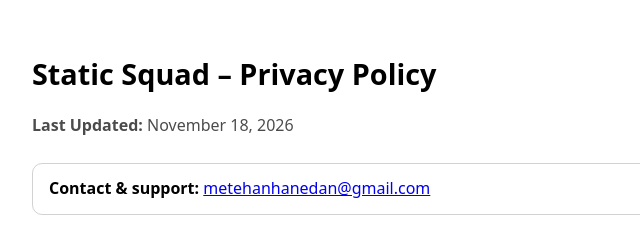
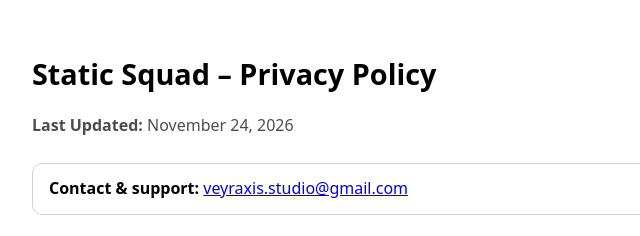
Before and after one commit to metehanhanedan/signal-lost-privacy-policy, a plain HTML site: page index.html in a window 1280 px wide. Shown: the top 236 px of the page, 256-896 px from the left. Drawn offline with Linux system fonts and the light colour scheme.

Commit message:
İletişim e-postası stüdyo adresine taşındı (veyraxis.studio@gmail.com)
Kişisel e-posta yerine stüdyo e-postası; Last Updated tarihi güncellendi.

Co-Authored-By: Claude Opus 5.5 <noreply@anthropic.com>
Claude-Session: https://claude.ai/code/session_01Hejmz1rx9in5VceSimRR7s

```diff
--- a/index.html
+++ b/index.html
@@ -23,10 +23,10 @@
      Lobi oyuncu verisi: ad (pilot), karakter, hazir, elo, mmr (AgServis.OyuncuVerisi). Kayit Android Auto Backup kapsaminda. -->
 
 <h1>Static Squad – Privacy Policy</h1>
-<p class="muted"><strong>Last Updated:</strong> November 18, 2026</p>
+<p class="muted"><strong>Last Updated:</strong> November 24, 2026</p>
 
 <div class="contact">
-  <strong>Contact &amp; support:</strong> <a href="mailto:metehanhanedan@gmail.com">metehanhanedan@gmail.com</a>
+  <strong>Contact &amp; support:</strong> <a href="mailto:veyraxis.studio@gmail.com">veyraxis.studio@gmail.com</a>
 </div>
 
 <p>This Privacy Policy explains how Static Squad ("the Game", "we", "our", or "us") handles user information on Android devices.</p>
@@ -90,7 +90,7 @@
 <h3 id="delete-data">How to request deletion of your data (Static Squad, developer Metehan Hanedan)</h3>
 <ol>
   <li>If you played ranked Duels, open the Game and go to <strong>Game Modes › Duel 1v1 › Leaderboard</strong>. Note the name shown under <strong>"Shown as"</strong>.</li>
-  <li>Email <a href="mailto:metehanhanedan@gmail.com">metehanhanedan@gmail.com</a> with the subject <strong>"Static Squad data deletion"</strong>. Include that name if you have one. You do not need to send any other personal information.</li>
+  <li>Email <a href="mailto:veyraxis.studio@gmail.com">veyraxis.studio@gmail.com</a> with the subject <strong>"Static Squad data deletion"</strong>. Include that name if you have one. You do not need to send any other personal information.</li>
   <li>We delete your leaderboard entry and the data linked to your anonymous player ID in Unity Gaming Services within 30 days, and we reply to confirm.</li>
 </ol>
 <p>What is deleted: the leaderboard entry (name, rating, pilot) and the Unity Authentication player record linked to it. What we cannot delete ourselves: your Google Play order history, which you manage in your Google account; anonymous crash reports that cannot be tied to you, which remain under Unity's retention settings; and data processed by Unity In-App Purchasing, for which we pass your request on to Unity where a deletion mechanism is available (you can also contact Unity directly as described in its privacy policy). Your game progress is stored on your device, not with us; you can delete it yourself at any time by clearing the Game's app data or uninstalling the Game. If Android device backup is on, a copy may also exist in your own Google account backup (see section 2), which you manage in your Google account settings.</p>
@@ -102,7 +102,7 @@
 <p>Connections to Unity Gaming Services and Google Play are encrypted in transit.</p>
 
 <h2>11. Contact</h2>
-<p>Email: <a href="mailto:metehanhanedan@gmail.com">metehanhanedan@gmail.com</a></p>
+<p>Email: <a href="mailto:veyraxis.studio@gmail.com">veyraxis.studio@gmail.com</a></p>
 
 <h2>12. Changes</h2>
 <p>If this policy changes, the updated version will be posted on this page with a new "Last Updated" date.</p>
```
Also changed, not shown: 1 other file.
